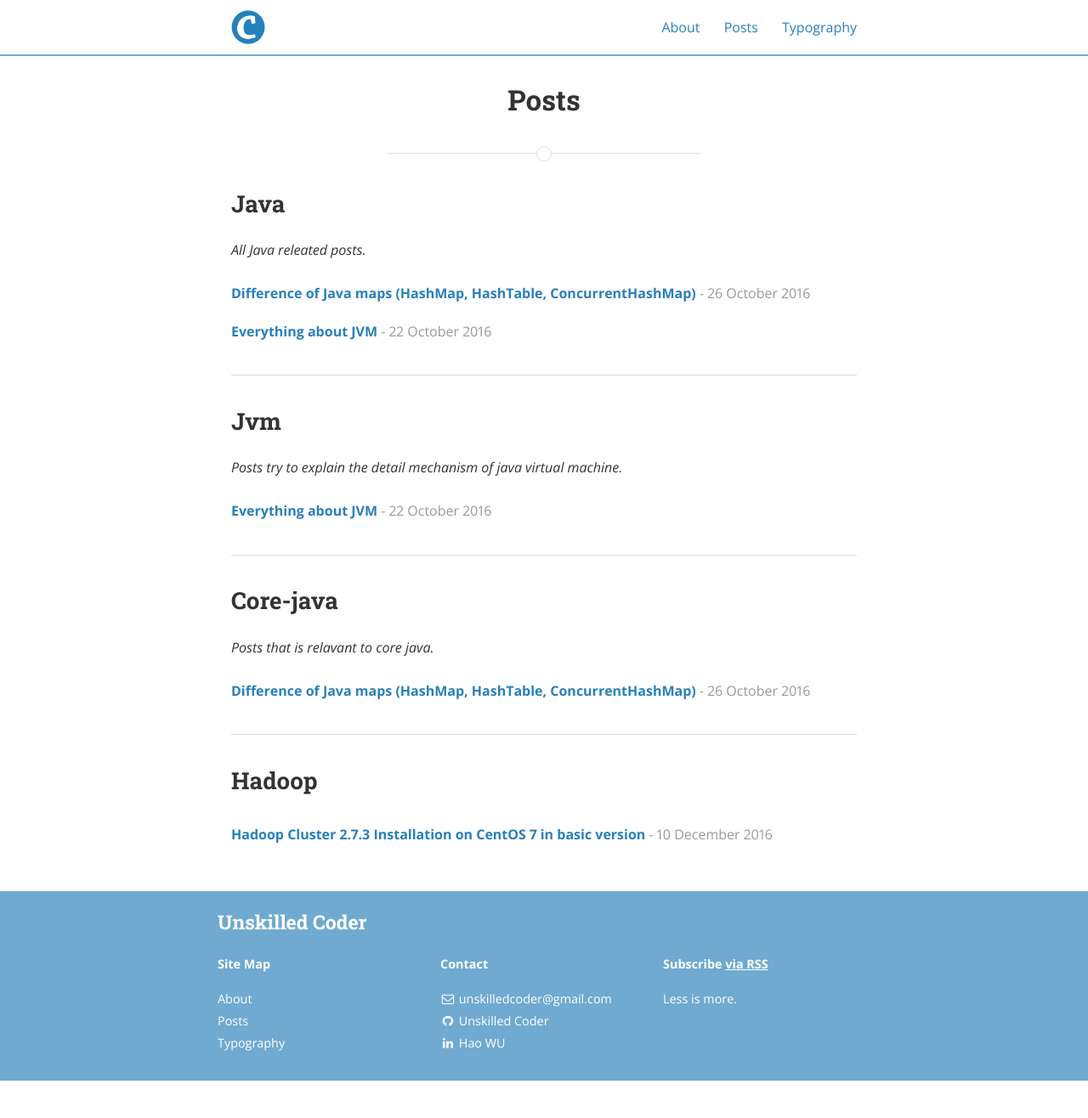
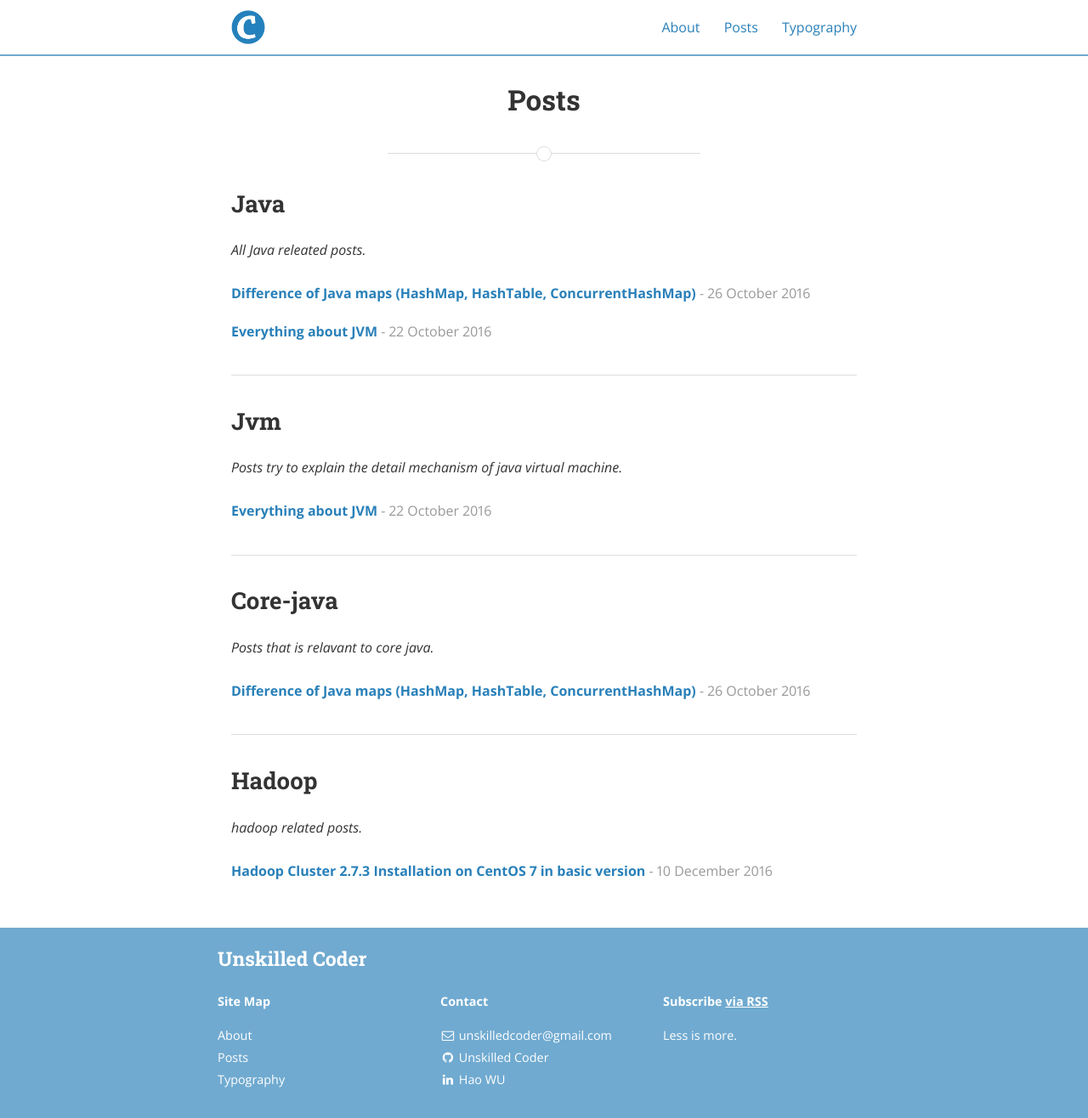
Before and after one commit to unskilledcoder/unskilledcoder.github.io, a Jekyll site: the page built from posts.html, in a window 1280 px wide. Shown: the whole page at 85% size. Built offline with Jekyll 4.4.1, drawn with Linux system fonts in a browser that asks for light colours; nearby versions of some CDN libraries; a style sheet for code colours, icons or effects is not loaded; before the commit the page ends 1272 px from its top, so only the background shows below that.

Commit message:
try to correct category letters

```diff
--- a/_config.yml
+++ b/_config.yml
@@ -58,7 +58,7 @@
   - cat: core-java
     desc: "Posts that is relavant to core java."
 
-  - cat: hadoop
+  - cat: Hadoop
     desc: "hadoop related posts."
 
 # Social icons and sharing options
```
